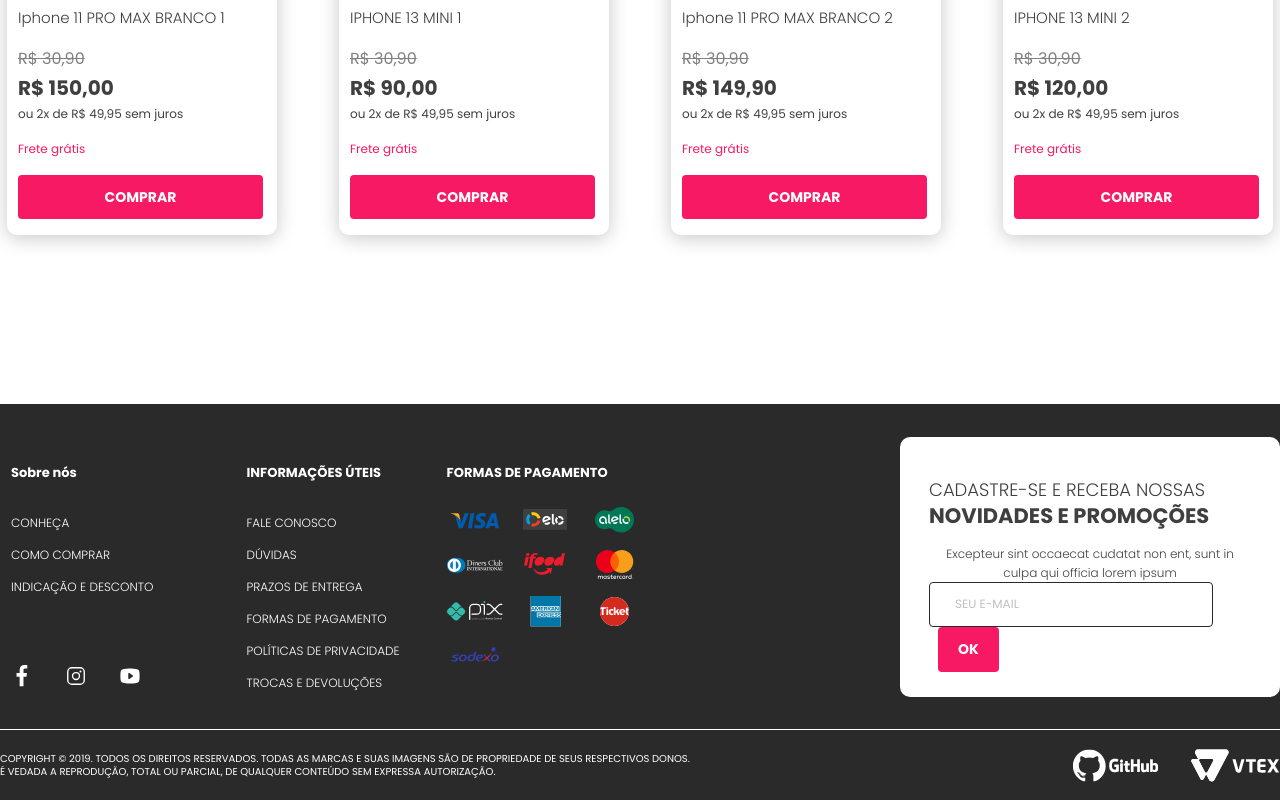
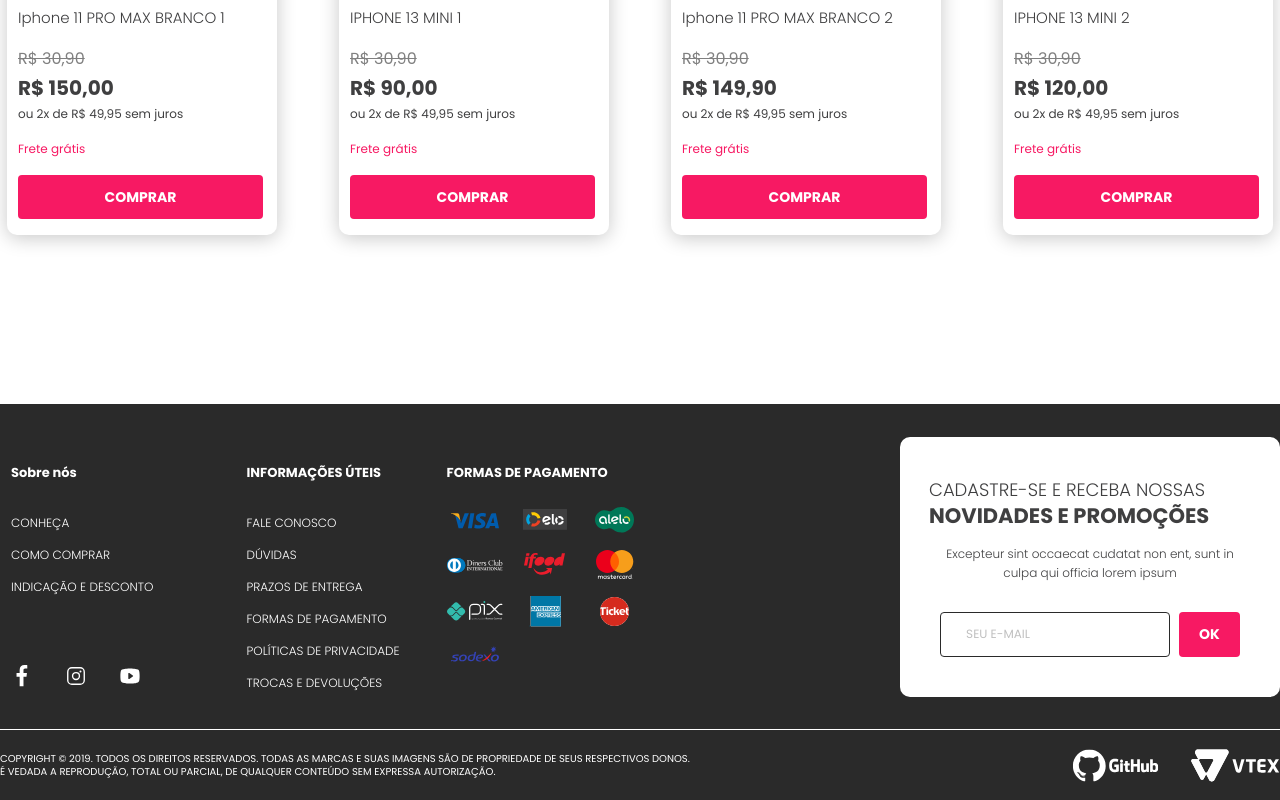
Before and after one commit to nbc7/ecommerce-standard-front, a React (Vite) app in the folder app/: page / in a window 1280 px wide. Shown: the part 3772-4572 px from the top of the page. Built offline with nearby package versions, Linux system fonts and the light colour scheme.

Commit message:
fixed tags missuse and missing style

```diff
--- a/app/src/components/Footer/Footer.scss
+++ b/app/src/components/Footer/Footer.scss
@@ -51,6 +51,10 @@
             line-height: 32px;
             text-decoration: none;
             text-transform: uppercase;
+
+            &:hover {
+              text-decoration: underline;
+            }
           }
         }
 
@@ -113,7 +117,7 @@
           justify-content: space-between;
           align-items: center;
 
-          p {
+          div {
             margin: 0;
 
             color: $grayTextDark;
@@ -146,11 +150,15 @@
           }
 
           form {
+            display: flex;
+
             input {
               padding: 0 25px;
               height: 45px;
+              width: 230px;
               box-sizing: border-box;
 
+              outline: none;
               border: 1px solid $grayFooter;
               border-radius: 4px;
               color: $grayTextMedium;
--- a/app/src/components/Footer/Footer.tsx
+++ b/app/src/components/Footer/Footer.tsx
@@ -109,14 +109,14 @@
 
           <div className="newsletter-card-container">
             <div className="newsletter-card">
-              <p>
+              <div>
                 <h2>
                   cadastre-se e receba nossas
-                  <span className="">novidades e promoções</span>
+                  <span>novidades e promoções</span>
                 </h2>
 
                 <p>Excepteur sint occaecat cudatat non ent, sunt in culpa qui officia lorem ipsum</p>
-              </p>
+              </div>
 
               <form>
                 <input type="text" placeholder="seu e-mail" />
```
